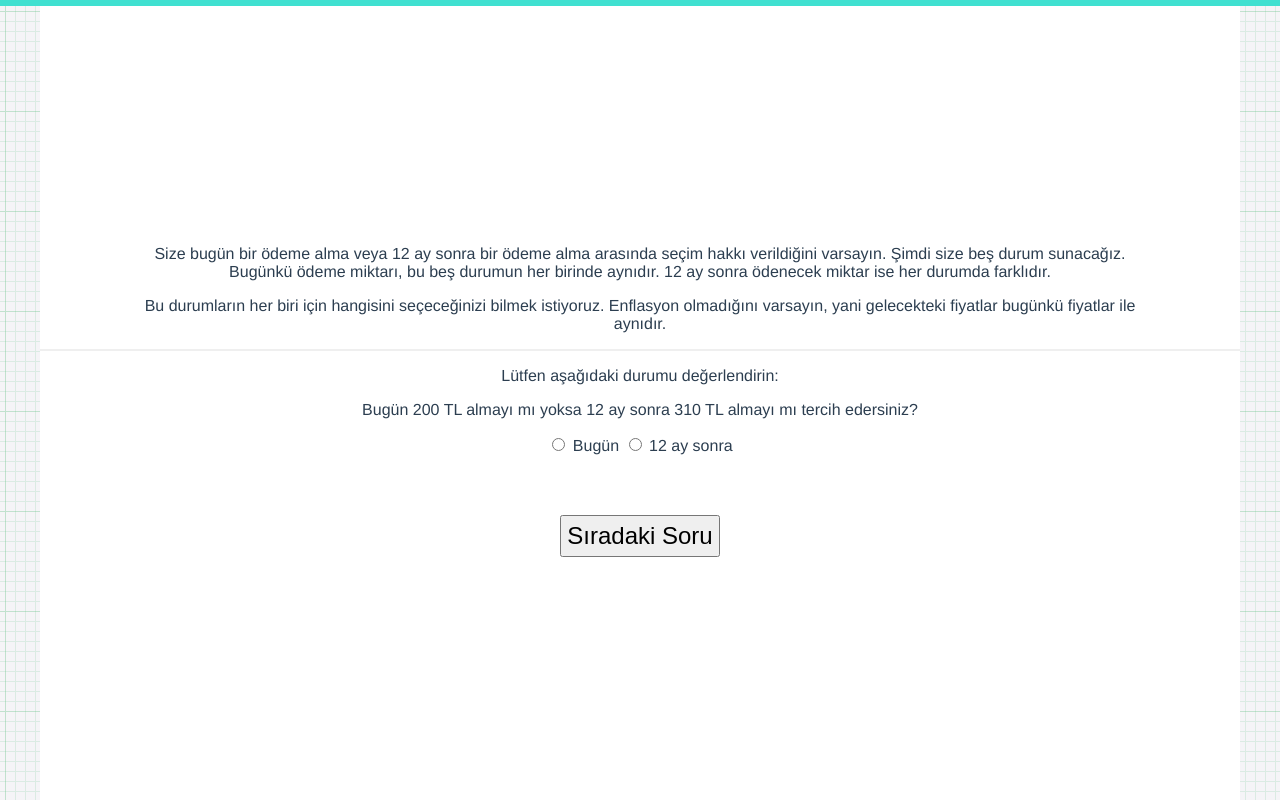
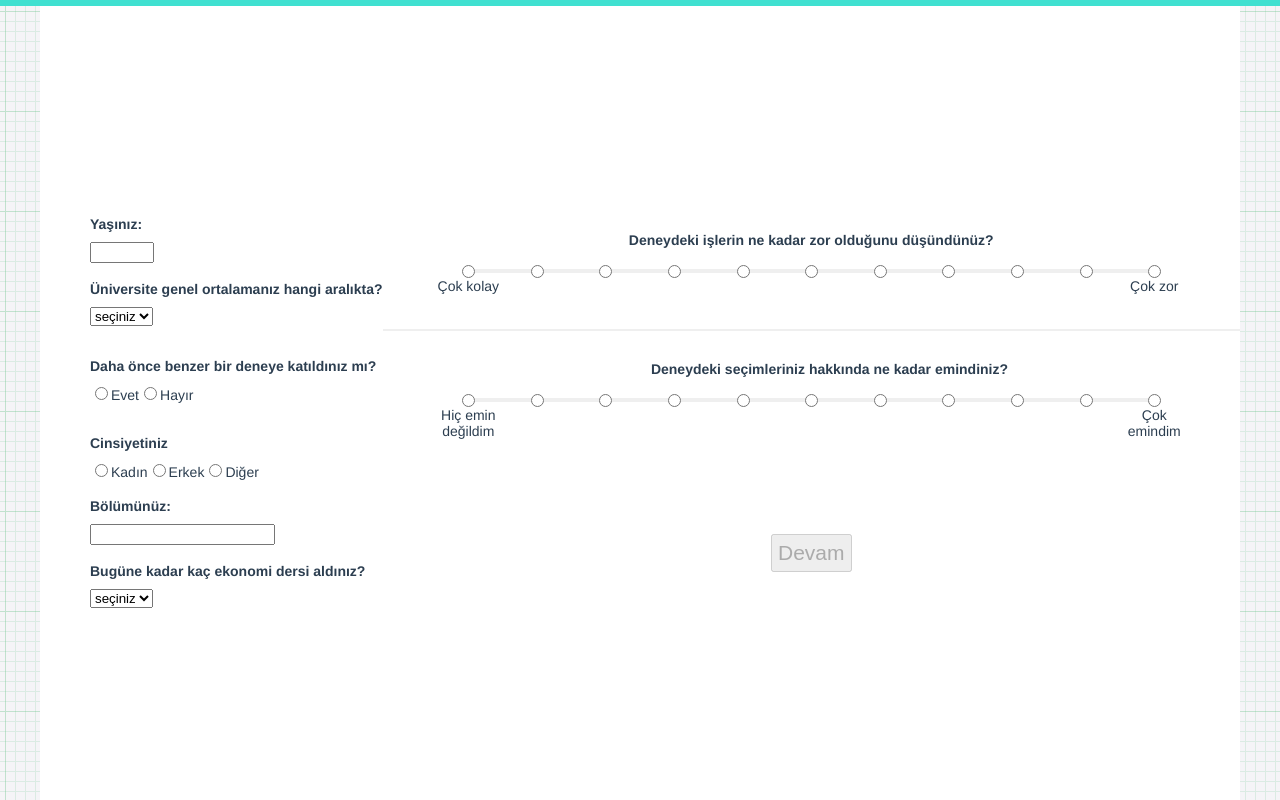
Before and after one commit to emrergin/prudence-labversion, a Vue app: page / in a window 1280 px wide. Built offline with nearby package versions, Linux system fonts and the light colour scheme; what vue-uuid would draw is missing.

Commit message:
adds form validation to gps

```diff
--- a/src/App.vue
+++ b/src/App.vue
@@ -1,11 +1,6 @@
 <template>
-  <!-- <div id="languagePicker" v-if="currentPhase === `intro`">
-    <button v-if="isTurkish" @click="isTurkish = false">English</button>
-    <button v-else @click="isTurkish = true">Türkçe</button>
-  </div> -->
   <div id="mobileWarning">
     <div >Daha geniş bir ekrana ihtiyacınız var.</div>
-    <!-- <div v-else>You need a larger screen for this.</div> -->
   </div>
   <div id="mainWrapper">
     <IntroScreen
@@ -42,8 +37,9 @@
       v-if="currentPhase === `rskGam`"
       @end="currentPhase = treatments[`rskGam`]"
     />
-    <DemographicQuestions v-if="currentPhase === `dem`"/>
-    <GSPQuestionsVue v-if="currentPhase === `gsp`"/>
+    <DemographicQuestions v-if="currentPhase === `dem`"
+     @end="currentPhase = 'gps'"/>
+    <GPSQuestions v-if="currentPhase === `gps`"/>
     <SonucEkrani
       v-if="currentPhase === `son`"
       @end="endOfExperiment = true"
@@ -68,7 +64,7 @@ import RiskGame from "./components/RiskGamev2.vue";
 import RiskTutorial from "./components/RiskTutorial.vue";
 import SonucEkrani from "./components/SonucEkrani.vue";
 import DemographicQuestions from "./components/DemographicQuestions.vue";
-import GSPQuestionsVue from "./components/GSPQuestions.vue";
+import GPSQuestions from "./components/GPSQuestions.vue";
 import { store } from "./store.js";
 
 export default {
@@ -83,12 +79,11 @@ export default {
     RiskTutorial,
     SonucEkrani,
     DemographicQuestions,
-    GSPQuestionsVue
+    GPSQuestions
   },
   data() {
     return {
-      currentPhase: `gsp`,
-      mode: `notDemo`,
+      currentPhase: `dem`,
       store,
       endOfExperiment: false,
       treatments: null,
@@ -193,11 +188,7 @@ export default {
     this.pruPayOffs = shuffle(this.pruPayOffs);
     this.rskPayOffs = shuffle(this.rskPayOffs);
     this.temPayOffs = shuffle(this.temPayOffs);
-    // console.log(this.pruPayOffs, this.rskPayOffs, this.temPayOffs);
 
-    // if (navigator.language === `tr-TR`) {
-    //   this.isTurkish = true;
-    // }
   },
   beforeUnmount() {
     window.removeEventListener("beforeunload", this.preventNav);
--- a/src/components/DemographicQuestions.vue
+++ b/src/components/DemographicQuestions.vue
@@ -7,9 +7,11 @@
             size="3" maxlength="3"
             min="0" max="200"
             id="yas"
+            v-model="age"
             />
-                <label for="ortalama" class="label">Üniversite genel ortalamanız hangi aralıkta? </label>
-            <select name="ortalama" id="ortalama">
+            <label for="ortalama" class="label">Üniversite genel ortalamanız hangi aralıkta? </label>
+            <select name="ortalama" id="ortalama" v-model="gpa">
+                <option disabled selected value="" hidden> seçiniz </option>
                 <option value="0">0-0.5</option>
                 <option value="0.5">0.5-1</option>
                 <option value="1">1-1.5</option>
@@ -23,33 +25,34 @@
         <div>
             <p class="label">Daha önce benzer bir deneye katıldınız mı?</p>
 
-            <input type="radio" id="html" name="fav_language" value="evet">
+            <input type="radio" id="html" name="fav_language" value="1" v-model="preExp">
             <label for="html">Evet</label>
-            <input type="radio" id="css" name="fav_language" value="hayır">
+            <input type="radio" id="css" name="fav_language" value="0"  v-model="preExp">
             <label for="css">Hayır</label>
         </div>
         <div >
             <p class="label">Cinsiyetiniz</p>
-            <input type="radio" id="kadin" name="cins" value="kadin">
+            <input type="radio" id="kadin" name="cins" value="0" v-model="sex">
             <label for="kadin">Kadın</label>
-            <input type="radio" id="erkek" name="cins" value="erkek">
+            <input type="radio" id="erkek" name="cins" value="1" v-model="sex">
             <label for="erkek">Erkek</label>
-            <input type="radio" id="diger" name="cins" value="diger">
+            <input type="radio" id="diger" name="cins" value="2" v-model="sex">
             <label for="diger">Diğer</label>
         </div>
         <div >
             <label for="bolum" class="label">Bölümünüz: </label>
-            <input id="bolum"/>
+            <input id="bolum" v-model="dep"/>
         </div>
         <div >
             <label for="ders" class="label">Bugüne kadar kaç ekonomi dersi aldınız?</label>
 
-            <select name="ders" id="ders">
+            <select name="ders" id="ders" v-model="econ">
+                <option disabled selected value="" hidden> seçiniz </option>
                 <option value="0">0</option>
                 <option value="1">1</option>
                 <option value="2">2</option>
                 <option value="3">3</option>
-                <option value="4+">4+</option>
+                <option value="4">4+</option>
             </select>
         </div>
     </div>
@@ -57,100 +60,103 @@
         <label class="label">Deneydeki işlerin ne kadar zor olduğunu düşündünüz?</label>
         <ul class='likert'>
             <li>
-                <input type="radio" name="zorluk" value="0">
-                <label>Çok zor</label>
+                <input type="radio" name="zorluk" value="0" v-model="diff">
+                <label>Çok kolay</label>
             </li>
             <li>
-                <input type="radio" name="zorluk" value="1">
+                <input type="radio" name="zorluk" value="1" v-model="diff">
                 <label></label>
             </li>
             <li>
-                <input type="radio" name="zorluk" value="2">
+                <input type="radio" name="zorluk" value="2" v-model="diff">
                 <label></label>
             </li>
             <li>
-                <input type="radio" name="zorluk" value="3">
+                <input type="radio" name="zorluk" value="3" v-model="diff">
                 <label></label>
             </li>
             <li>
-                <input type="radio" name="zorluk" value="4">
+                <input type="radio" name="zorluk" value="4" v-model="diff">
                 <label></label>
             </li>
             <li>
-                <input type="radio" name="zorluk" value="5">
+                <input type="radio" name="zorluk" value="5" v-model="diff">
                 <label></label>
             </li>
             <li>
-                <input type="radio" name="zorluk" value="6">
+                <input type="radio" name="zorluk" value="6" v-model="diff">
                 <label></label>
             </li>
                 <li>
-                <input type="radio" name="zorluk" value="7">
+                <input type="radio" name="zorluk" value="7" v-model="diff">
                 <label></label>
             </li>
             <li>
-                <input type="radio" name="zorluk" value="8">
+                <input type="radio" name="zorluk" value="8" v-model="diff">
                 <label></label>
             </li>
             <li>
-                <input type="radio" name="zorluk" value="9">
+                <input type="radio" name="zorluk" value="9" v-model="diff">
                 <label></label>
             </li>
             <li>
-                <input type="radio" name="zorluk" value="10">
-                <label>Çok kolay</label>
+                <input type="radio" name="zorluk" value="10" v-model="diff">
+                <label>Çok zor</label>
             </li>
         </ul>
         <label class="statement">Deneydeki seçimleriniz hakkında ne kadar emindiniz?</label>
         <ul class='likert'>
             <li>
-                <input type="radio" name="secimler" value="0">
+                <input type="radio" name="secimler" value="0" v-model="sure">
                 <label>Hiç emin değildim</label>
             </li>
             <li>
-                <input type="radio" name="secimler" value="1">
+                <input type="radio" name="secimler" value="1" v-model="sure">
                 <label></label>
             </li>
             <li>
-                <input type="radio" name="secimler" value="2">
+                <input type="radio" name="secimler" value="2" v-model="sure">
                 <label></label>
             </li>
             <li>
-                <input type="radio" name="secimler" value="3">
+                <input type="radio" name="secimler" value="3" v-model="sure">
                 <label></label>
             </li>
             <li>
-                <input type="radio" name="secimler" value="4">
+                <input type="radio" name="secimler" value="4" v-model="sure">
                 <label></label>
             </li>
             <li>
-                <input type="radio" name="secimler" value="5">
+                <input type="radio" name="secimler" value="5" v-model="sure">
                 <label></label>
             </li>
             <li>
-                <input type="radio" name="secimler" value="6">
+                <input type="radio" name="secimler" value="6" v-model="sure">
                 <label></label>
             </li>
             <li>
-                <input type="radio" name="secimler" value="7">
+                <input type="radio" name="secimler" value="7" v-model="sure">
                 <label></label>
             </li>
             <li>
-                <input type="radio" name="secimler" value="8">
+                <input type="radio" name="secimler" value="8" v-model="sure">
                 <label></label>
             </li>
             <li>
-                <input type="radio" name="secimler" value="9">
+                <input type="radio" name="secimler" value="9" v-model="sure">
                 <label></label>
             </li>
             <li>
-                <input type="radio" name="secimler" value="10">
+                <input type="radio" name="secimler" value="10" v-model="sure">
                 <label>Çok emindim</label>
             </li>
         </ul>
+        <!-- <p>{{age}}-{{gpa}}-{{preExp}}-{{sex}}-{{dep}}-{{econ}}-{{diff}}-{{sure}}</p> -->
         <div>
-            <button @click="$emit('end', true)" class="stepButton">
-                <span>Verileri Kaydet</span>
+            <button type="button" @click="finishPart" class="stepButton"
+            :disabled="age === '' || gpa === '' || preExp=== '' || sex === '' || econ==='' || diff==='' || sure === ''"
+            >
+                <span>Devam</span>
             </button>
         </div>
 
@@ -160,10 +166,33 @@
     </div>
 </template>
 
+
+<script setup>
+import { defineEmits as defineEmits } from "@vue/runtime-dom";
+import { ref } from "vue";
+
+const emit = defineEmits(["end"]);
+const age=ref('');
+const gpa=ref('');
+const preExp=ref('');
+const sex=ref('');
+const dep=ref('');
+const econ=ref('');
+const diff=ref('');
+const sure=ref('');
+
+function finishPart(){
+    // console.log()
+    emit('end', true);
+}
+</script>
+
 <style scoped>
 div{
     font-size:14px;
 }
+
+
 
 /* *{
     outline: 2px solid red;
--- a/src/components/GSPQuestions.vue
+++ b/src/components/GPSQuestions.vue
@@ -8,7 +8,7 @@
     <!-- <label class="statement">Genel olarak, risk almaya istekli bir kişi mi yoksa risk almaktan sakınan biri misiniz? </label> -->
     <ul class='likert'>
         <li>
-            <input type="radio" name="risk_istegi" value="0">
+            <input type="radio" name="risk_istegi" value="0" required>
             <label>0 - Risk almaya tamamen isteksiz</label>
         </li>
         <li>
@@ -63,7 +63,7 @@
         <label class="statement">Gelecekte daha fazla faydasını görebilmek adına bugün sizin için faydalı olan bir şeyden vazgeçmeye ne kadar isteklisiniz?</label>
         <ul class='likert'>
             <li>
-                <input type="radio" name="gelecekfayda" value="0">
+                <input type="radio" name="gelecekfayda" value="0" required>
                 <label>0 - Hiçbir şekilde yapmak istemiyor</label>
             </li>
             <li>
@@ -110,7 +110,7 @@
         <label class="statement">Size maliyetleri olsa bile, size karşı haksız davranışları cezalandırmaya ne kadar isteklisiniz?</label>
         <ul class='likert'>
             <li>
-                <input type="radio" name="cezakendi" value="0">
+                <input type="radio" name="cezakendi" value="0" required>
                 <label>0 - Hiçbir şekilde yapmak istemiyor</label>
             </li>
             <li>
@@ -157,7 +157,7 @@
         <label class="statement">Size maliyetleri olsa bile, başkalarına haksızlık yapan birini cezalandırmaya ne kadar isteklisiniz?</label>
         <ul class='likert'>
             <li>
-                <input type="radio" name="cezabaskasi" value="0">
+                <input type="radio" name="cezabaskasi" value="0" required>
                 <label>0 - Hiçbir şekilde yapmak istemiyor</label>
             </li>
             <li>
@@ -204,7 +204,7 @@
         <label class="statement">Karşılığında hiçbir geri dönüş beklemeden hayır işlerine bir şeyler vermeye ne kadar isteklisiniz?</label>
         <ul class='likert'>
             <li>
-                <input type="radio" name="hayir" value="0">
+                <input type="radio" name="hayir" value="0" required>
                 <label>0 - Hiçbir şekilde yapmak istemiyor</label>
             </li>
             <li>
@@ -259,7 +259,7 @@
         <label class="statement smalltoppadding">Bana iyilikte bulunan birisine karşılık vermeye hazırım.</label>
         <ul class='likert'>
             <li>
-                <input type="radio" name="d1" value="0">
+                <input type="radio" name="d1" value="0" required>
                 <label>0 - Beni hiç ifade etmiyor</label>
             </li>
             <li>
@@ -306,7 +306,7 @@
         <label class="statement smalltoppadding">Eğer çok haksız bir muamele görürsem, bunu yapmak için bir bedel olsa bile ilk fırsatta bunun intikamını alırım.</label>
         <ul class='likert'>
             <li>
-                <input type="radio" name="d1" value="0">
+                <input type="radio" name="d2" value="0" required>
                 <label>0 - Beni hiç ifade etmiyor</label>
             </li>
             <li>
@@ -353,7 +353,7 @@
         <label class="statement smalltoppadding">Ben insanların sadece en iyi niyetlerle davrandıklarını varsayarım.</label>
         <ul class='likert'>
             <li>
-                <input type="radio" name="d3" value="0">
+                <input type="radio" name="d3" value="0" required>
                 <label>0 - Beni hiç ifade etmiyor</label>
             </li>
             <li>
@@ -400,7 +400,7 @@
         <label class="statement smalltoppadding">Matematikte iyiyim.</label>
         <ul class='likert'>
             <li>
-                <input type="radio" name="d4" value="0">
+                <input type="radio" name="d4" value="0" required>
                 <label>0 - Beni hiç ifade etmiyor</label>
             </li>
             <li>
@@ -447,7 +447,7 @@
         <label class="statement smalltoppadding">Görevleri hemen yapmanın daha iyi olacağını bilsem bile erteleme eğilimindeyim.</label>
         <ul class='likert'>
             <li>
-                <input type="radio" name="d5" value="0">
+                <input type="radio" name="d5" value="0" required>
                 <label>0 - Beni hiç ifade etmiyor</label>
             </li>
             <li>
@@ -496,13 +496,13 @@
 <div v-if="question==='stairrisk'">
     <div class="subdiv">
         <p>Lütfen aşağıdaki durumu hayal edin: </p>
-        <p>150 TL kazanma ve hiçbir şey kazanamama arasında eşit şansa sahip olacağınız bir çekiliş yahut belirli bir miktar kesin ödeme arasında seçim yapabilirsiniz. Size böyle beş farklı durum sunacağız.</p>
+        <p>{{150* inflationMultiplier}} TL kazanma ve hiçbir şey kazanamama arasında eşit şansa sahip olacağınız bir çekiliş yahut belirli bir miktar kesin ödeme arasında seçim yapabilirsiniz. Size böyle beş farklı durum sunacağız.</p>
     </div>
     <div class="u-bot" >
-        <p v-if="stairRiskSelections.length===0">Hangisini tercih ederdiniz:</p>
-        <p v-if="stairRiskSelections.length===0">%50 şansla {{inflationMultiplier * stair1SureOutcome}} TL para kazandıran ve %50 şansla hiçbir şey kazandırmayan bir çekilişi mi yahut {{currentSure * inflationMultiplier}} TL’lik kesin bir nakit para ödemesini mi? </p>
-        <p v-else>Çekilişi mi yahut {{currentSure * inflationMultiplier}} TL’lik kesin bir nakit para ödemesini mi tercih edersiniz?</p>
-        <input type="radio" id="stairRiskA" name="stairRisk" v-model="currentStairValue" value="0">
+        <p>Hangisini tercih ederdiniz:</p>
+        <p>%50 şansla {{inflationMultiplier * stair1SureOutcome}} TL para kazandıran ve %50 şansla hiçbir şey kazandırmayan bir çekilişi mi yahut {{currentSure * inflationMultiplier}} TL’lik kesin bir nakit para ödemesini mi? </p>
+        <!-- <p v-else>Çekilişi mi yahut {{currentSure * inflationMultiplier}} TL’lik kesin bir nakit para ödemesini mi tercih edersiniz?</p> -->
+        <input type="radio" id="stairRiskA" name="stairRisk" v-model="currentStairValue" value="0" required>
         <label for="lottery"> 50/50 çekiliş</label>
         <input type="radio" id="stairRiskB" name="stairRisk" v-model="currentStairValue" value="1">
         <label for="sure"> Kesin ödeme</label>
@@ -518,7 +518,7 @@
         <p>Bu hediyelerden birini “teşekkür hediyesi” olarak bu yabancıya verir misiniz? </p>
     </div>
     <div >
-        <input type="radio" id="gifter" name="gift" value="next" v-model="currentGiftSelection">
+        <input type="radio" id="gifter" name="gift" value="next" v-model="currentGiftSelection" required>
         <label for="kadin">Evet</label>
         <input type="radio" id="nongifter" name="gift" value="0" v-model="currentGiftSelection">
         <label for="erkek">Hayır</label>
@@ -528,7 +528,7 @@
         <label class="statement">Yabancıya hangi hediyeyi verirsiniz?</label>
         <ul class='likert sixmemberlikert'>
             <li>
-                <input type="radio" name="d1" value="0">
+                <input type="radio" name="d1" value="0" required>
                 <label>{{2*inflationMultiplier}} TL değerinde hediye</label>
             </li>
             <li>
@@ -557,10 +557,11 @@
 </div>
 <div v-if="question==='hypodonation'">
     <div class="subdiv">
-        Aşağıdaki durumu hayal edin: Bugün beklenmedik bir şekilde {{400*inflationMultiplier}} TL aldınız. İyi bir amaç için bu miktarın ne kadarını bağışlarsınız? (0 ile {{400*inflationMultiplier}} arasındaki herhangi bir değeri seçebilirsiniz)
+        <p>Aşağıdaki durumu hayal edin:</p>
+        <p>Bugün beklenmedik bir şekilde {{400*inflationMultiplier}} TL aldınız. İyi bir amaç için bu miktarın ne kadarını bağışlarsınız? (0 ile {{400*inflationMultiplier}} arasındaki herhangi bir değeri seçebilirsiniz)</p>
     </div>
     <br>
-    <input type="number" min="0" max="{{400*inflationMultiplier}}"/>
+    <input type="number" min="0" :max="400*inflationMultiplier" required/>
 </div>
 <div v-if="question==='stairpatience'">
     <div class="subdiv">
@@ -573,12 +574,12 @@
 
     </div>
     <div class="u-bot" >
-        <p v-if="stairPatienceSelections.length===0">Lütfen aşağıdaki durumu değerlendirin:</p>
+        <p>Lütfen aşağıdaki durumu değerlendirin:</p>
         <p>Bugün {{40* inflationMultiplier}} TL almayı mı yoksa 12 ay sonra {{valueNow* inflationMultiplier}} TL almayı mı tercih edersiniz?</p>
-        <input type="radio" id="stairPatience1" name="stairPatience" v-model="currentStairValue" value="0">
-        <label for="lottery"> Bugün </label>
+        <input type="radio" id="stairPatience1" name="stairPatience" v-model="currentStairValue" value="0" required>
+        <label for="stairPatience1"> Bugün </label>
         <input type="radio" id="stairPatience2" name="stairPatience" v-model="currentStairValue" value="1">
-        <label for="sure"> 12 ay sonra</label>
+        <label for="stairPatience2"> 12 ay sonra</label>
     </div>
 </div>
 
@@ -592,14 +593,17 @@
 
 <script setup>
     import { ref } from "vue";
+    import {checkValidityOfAllInputs} from '../functions/utilities'
     defineEmits(["end"]);
 
     const questionList= [`generalrisk`,`willingnesstoact`,`describe`,`stairrisk`,`gift`,`hypodonation`,`stairpatience`];
-    const question = ref(`stairpatience`);
+    const question = ref(`generalrisk`);
 
-    const questionIndex = ref(6);
+    const questionIndex = ref(0);
 
     function nextQuestion(){
+
+        if (!checkValidityOfAllInputs()){return;}
         if(questionList[questionIndex.value]===`stairrisk` && stairRiskSelections.value.length<4){
             stairRiskSelections.value.push(currentStairValue.value);
             // currentStairValue.value=null;
@@ -609,15 +613,15 @@
             else{
                 currentSure.value-=1/(2**stairRiskSelections.value.length)*stair1StartingValue;
             }
+            currentStairValue.value=null;
             return false;
         }
         if(questionList[questionIndex.value]===`stairpatience` && stairPatienceSelections.value.length<4){
             stairPatienceSelections.value.push(currentStairValue.value);
             valueNow.value = stairPatienceMap.get(valueNow.value)[currentStairValue.value];
-
+            currentStairValue.value=null;
             return false;
         }
-        currentStairValue.value=null;
 
         questionIndex.value++;
         question.value=questionList[questionIndex.value];
@@ -641,21 +645,21 @@
     const valueNow=ref(62);
     // const currentStairValueP=ref('');
     const stairPatienceMap = new Map();
-    stairPatienceMap.set(62,[50,74]);
-    stairPatienceMap.set(50,[45,56]);
-    stairPatienceMap.set(74,[68,81]);
-    stairPatienceMap.set(45,[42,48]);
-    stairPatienceMap.set(56,[53,59]);
-    stairPatienceMap.set(68,[65,71]);
-    stairPatienceMap.set(81,[77,84]);
-    stairPatienceMap.set(42,[41,44]);
-    stairPatienceMap.set(48,[46,49]);
-    stairPatienceMap.set(53,[52,54]);
-    stairPatienceMap.set(59,[57,60]);
-    stairPatienceMap.set(65,[63,66]);
-    stairPatienceMap.set(71,[69,72]);
-    stairPatienceMap.set(77,[76,79]);
-    stairPatienceMap.set(84,[92,86]);
+    stairPatienceMap.set(62,[74,50]);
+    stairPatienceMap.set(50,[56,45]);
+    stairPatienceMap.set(74,[81,68]);
+    stairPatienceMap.set(45,[48,42]);
+    stairPatienceMap.set(56,[59,53]);
+    stairPatienceMap.set(68,[71,65]);
+    stairPatienceMap.set(81,[84,77]);
+    stairPatienceMap.set(42,[44,41]);
+    stairPatienceMap.set(48,[49,46]);
+    stairPatienceMap.set(53,[54,52]);
+    stairPatienceMap.set(59,[60,57]);
+    stairPatienceMap.set(65,[66,63]);
+    stairPatienceMap.set(71,[72,69]);
+    stairPatienceMap.set(77,[79,76]);
+    stairPatienceMap.set(84,[86,92]);
 
 
 </script>
--- /dev/null
+++ b/src/functions/utilities.js
@@ -0,0 +1,13 @@
+export const checkValidityOfAllInputs = () =>{
+        var inputs, index;
+
+        inputs = document.getElementsByTagName('input');
+        for (index = 0; index < inputs.length; ++index) {
+            inputs[index].reportValidity();
+            if (!inputs[index].checkValidity()){
+                return false;
+            }
+        }
+
+        return true;
+}
--- a/src/functions/veriGuncelle.js
+++ b/src/functions/veriGuncelle.js
@@ -7,6 +7,8 @@ function veriGuncelle() {
     odeme: store.kazanc,
     isim: store.isim,
     _id: store._id,
+    demografi: store.demografi,
+    gps: store.gps
   };
   const putMethod = {
     method: "PUT",
--- a/src/store.js
+++ b/src/store.js
@@ -11,6 +11,6 @@ export const store = reactive({
   kazanc: toplamKazanc,
   isim: KisiIsmi,
   _id: uuID,
-  demografi: {},
-  gsp: {}
+  demografi: [],
+  gps: []
 });
--- a/vite.config.js
+++ b/vite.config.js
@@ -3,5 +3,6 @@ import vue from '@vitejs/plugin-vue'
 
 // https://vitejs.dev/config/
 export default defineConfig({
-  plugins: [vue()]
+  plugins: [vue()],
+  base: "/prudence-labversion/",
 })
```
Also changed, not shown: 2 other files (tests, documents, lock files or other folders).
